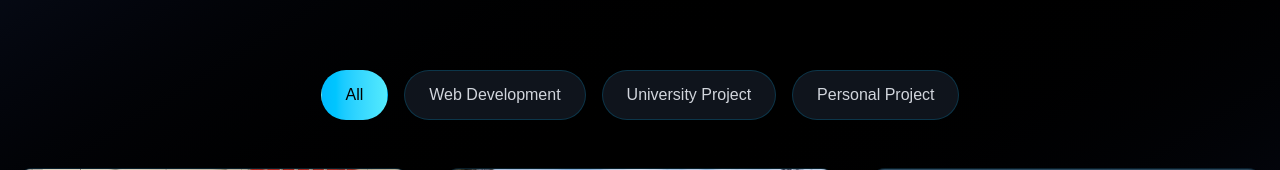
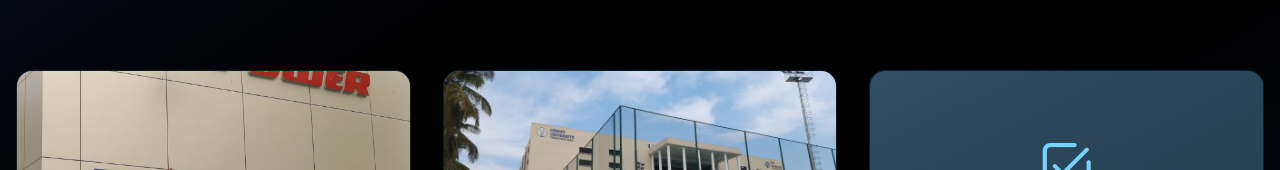
Before and after one commit to AaravUppal/portfolio, a Vue app: page /projects in a window 1280 px wide. Shown: the part 259-429 px from the top of the page. Built offline with nearby package versions, Linux system fonts and the light colour scheme; a web font is replaced by a local one.

Commit message:
website 90% done

```diff
--- a/src/components/projects.vue
+++ b/src/components/projects.vue
@@ -26,21 +26,7 @@
         </div>
 
         <!-- Filter Buttons -->
-        <div class="flex flex-wrap justify-center gap-4 mb-12">
-          <button
-            v-for="category in categories"
-            :key="category"
-            @click="selectedCategory = category"
-            :class="[
-              'px-6 py-3 rounded-full border transition-all duration-300',
-              selectedCategory === category
-                ? 'bg-gradient-to-r from-sky-400 to-cyan-300 text-black border-transparent'
-                : 'bg-gray-800/50 text-gray-300 border-sky-400/20 hover:border-sky-400/40'
-            ]"
-          >
-            {{ category }}
-          </button>
-        </div>
+
 
         <!-- Projects Grid -->
         <div class="grid grid-cols-1 md:grid-cols-2 lg:grid-cols-3 gap-8">
```
